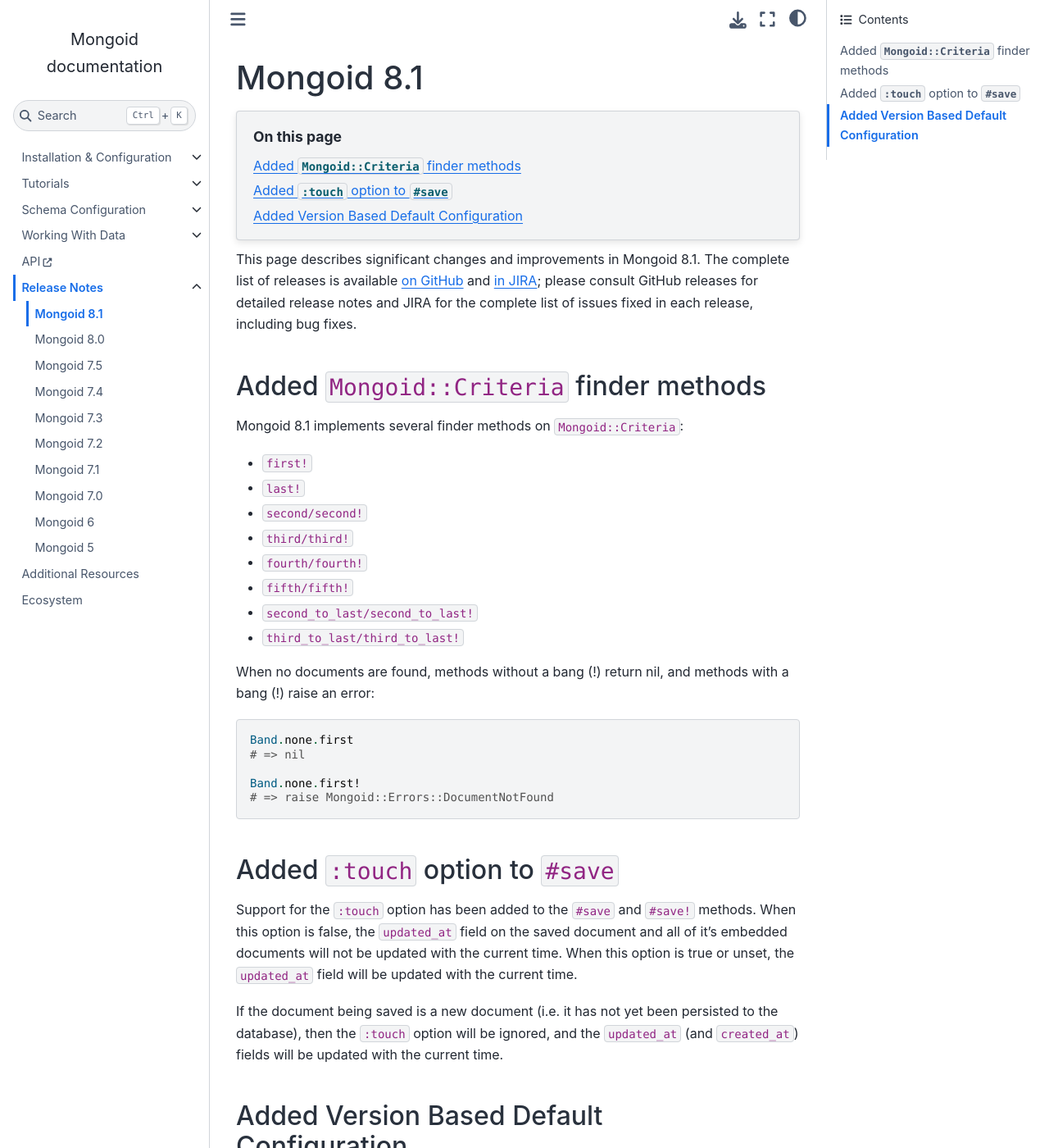
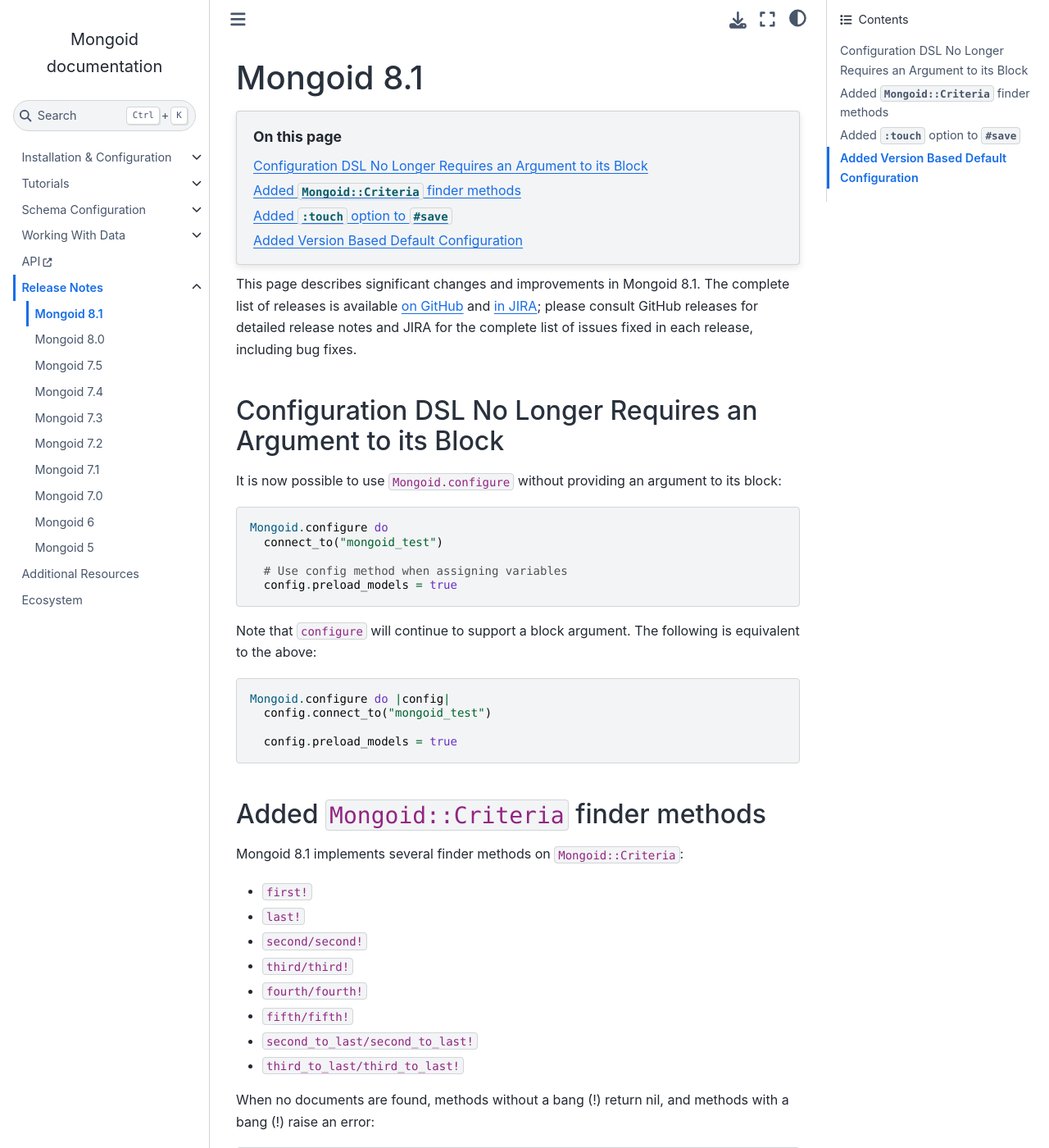
Before and after one commit to i80and/docs-mongoid, a Sphinx documentation site: the page built from docs/release-notes/mongoid-8.1.txt, in a window 1280 px wide and 1400 px high. Shown: the whole window at 82% size. Built offline with Sphinx 7.4.7 and the Sphinx Book theme 1.1.4, drawn with Linux system fonts in a browser that asks for light colours.

Commit message:
MONGOID-5422 - Configuration DSL should not require an argument to its block (Rails parity) (#5367)
* MONGOID-5422 - Configuration DSL no longer requires an argument to its block

* More terse syntax

* Use config_override

* Update docs/release-notes/mongoid-8.1.txt

Co-authored-by: shields <shields@tablecheck.com>
Co-authored-by: Oleg Pudeyev <39304720+p-mongo@users.noreply.github.com>

```diff
--- a/docs/release-notes/mongoid-8.1.txt
+++ b/docs/release-notes/mongoid-8.1.txt
@@ -16,6 +16,31 @@ The complete list of releases is available `on GitHub
 <https://jira.mongodb.org/projects/MONGOID?selectedItem=com.atlassian.jira.jira-projects-plugin:release-page>`_;
 please consult GitHub releases for detailed release notes and JIRA for
 the complete list of issues fixed in each release, including bug fixes.
+
+
+Configuration DSL No Longer Requires an Argument to its Block
+-------------------------------------------------------------
+
+It is now possible to use ``Mongoid.configure`` without
+providing an argument to its block:
+
+.. code-block:: ruby
+
+  Mongoid.configure do
+    connect_to("mongoid_test")
+
+    # Use config method when assigning variables
+    config.preload_models = true
+
+Note that ``configure`` will continue to support a block argument.
+The following is equivalent to the above:
+
+.. code-block:: ruby
+
+  Mongoid.configure do |config|
+    config.connect_to("mongoid_test")
+
+    config.preload_models = true
 
 
 Added ``Mongoid::Criteria`` finder methods
```
